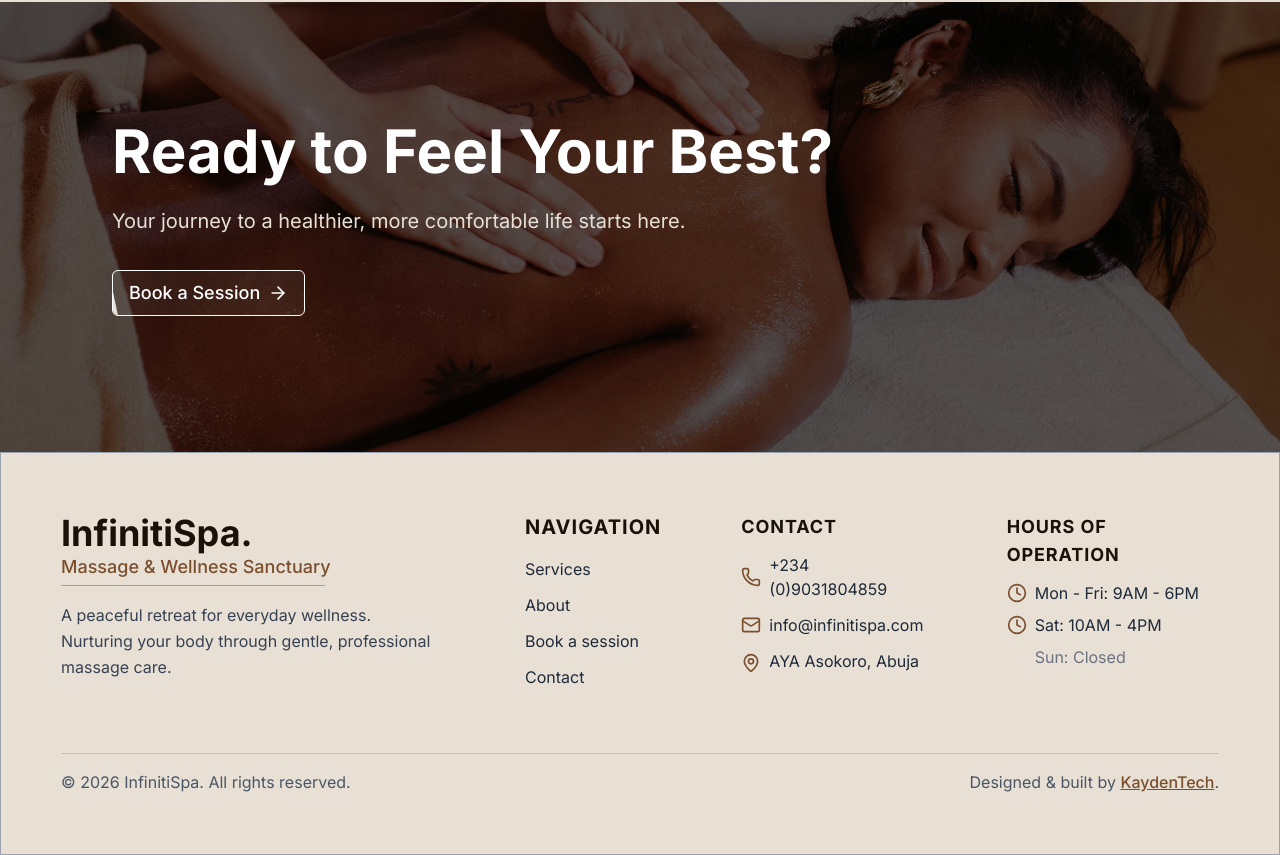
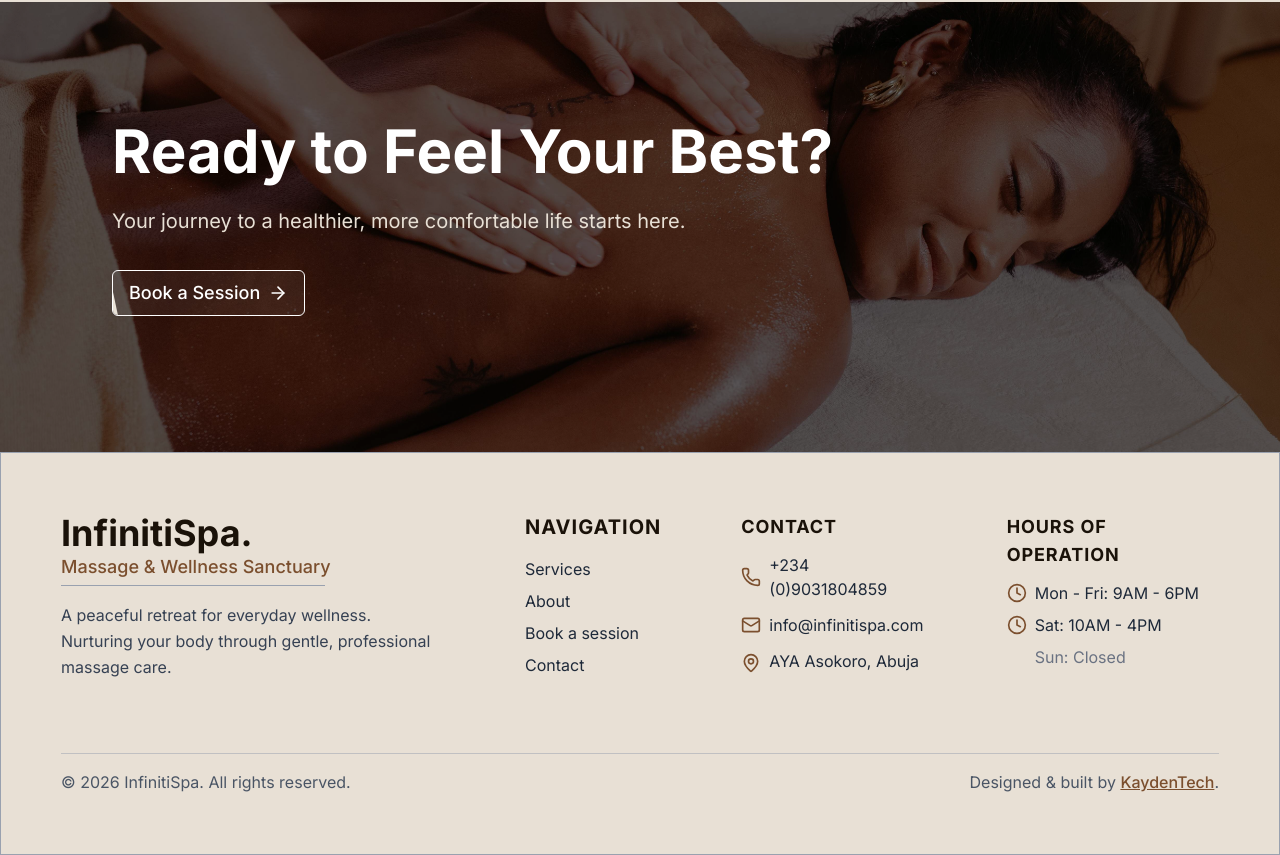
Before and after one commit to Ricsie11/stillpoint, a React (Vite) app: page / in a window 1280 px wide. Shown: the part 2231-3086 px from the top of the page. Built offline with nearby package versions, Linux system fonts and the light colour scheme; some icons are missing; a web font is replaced by a local one.

Commit message:
fix: adjust list item spacing for improved layout in Footer component

```diff
--- a/src/components/Footer.tsx
+++ b/src/components/Footer.tsx
@@ -29,7 +29,7 @@
           <h2 className="text-xl font-bold text-[#1A1209] uppercase tracking-wider">
             Navigation
           </h2>
-          <ul className="flex flex-col gap-3">
+          <ul className="flex flex-col gap-2">
             <li>
               <Link
                 to="/services"
```
